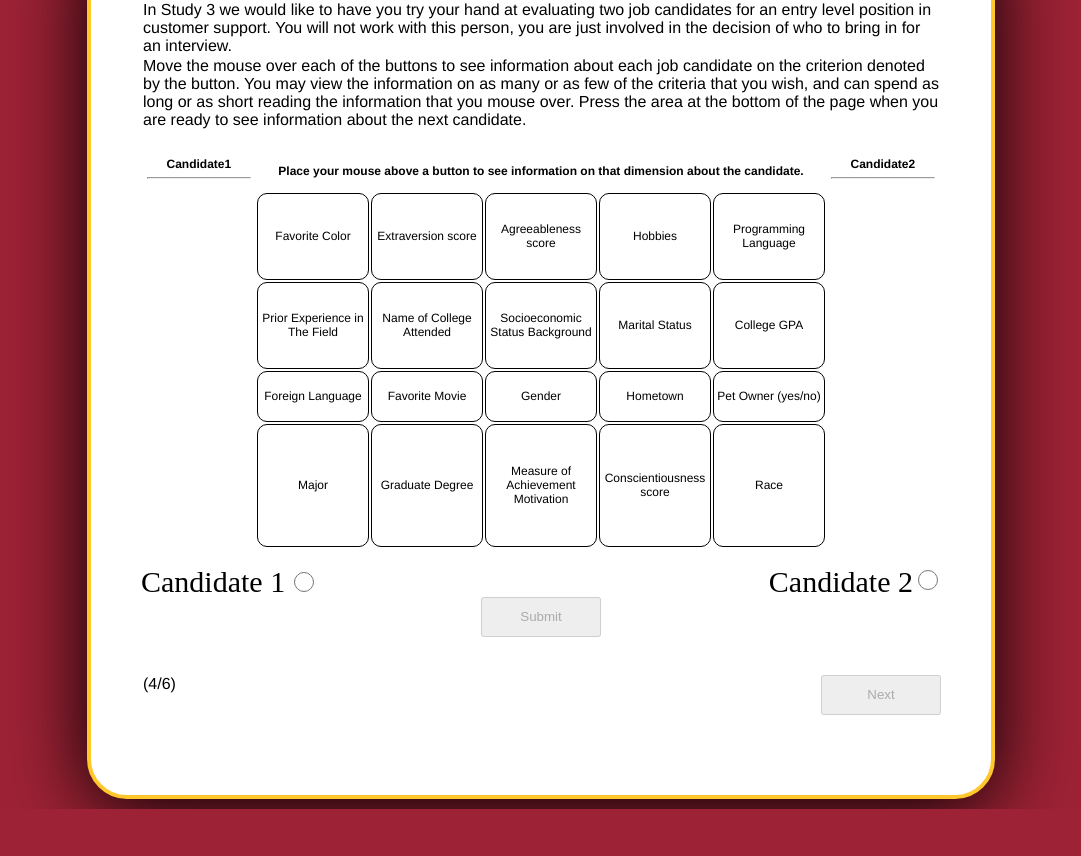
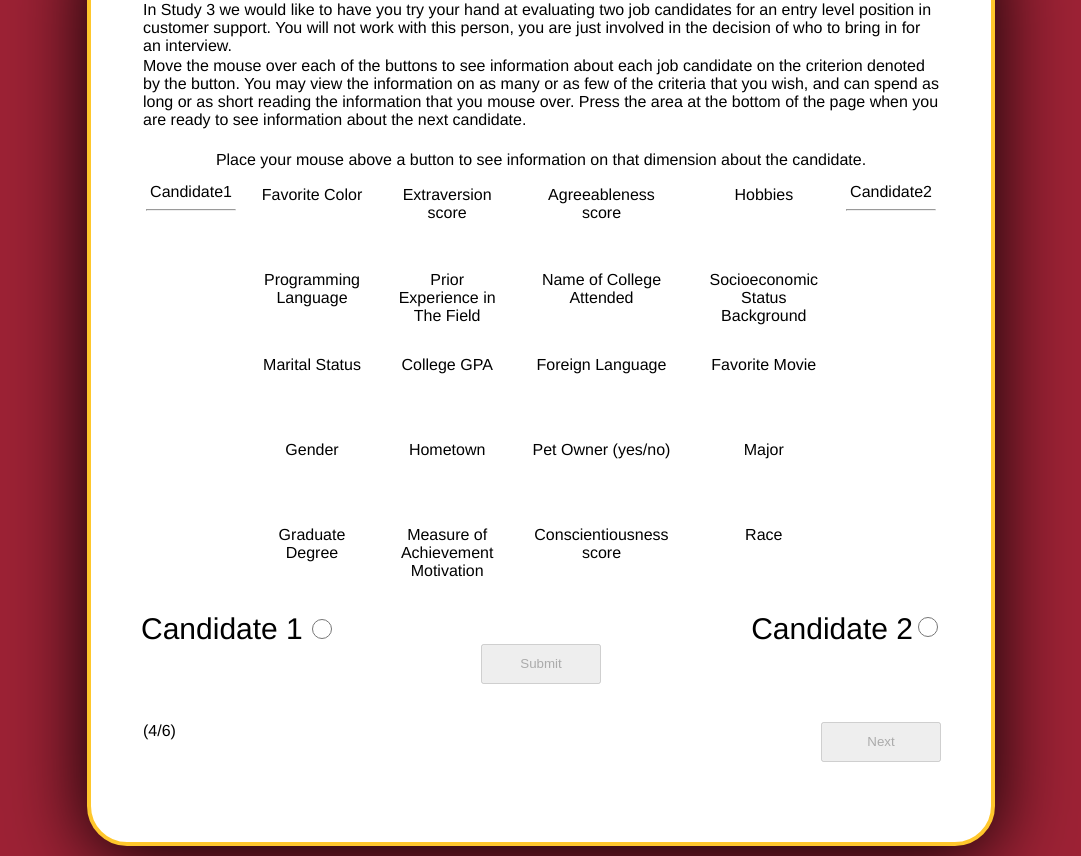
Before and after one commit to agliber/marshall-matters, a plain HTML site: page study3P1.html in a window 1280 px wide. Shown: the part 93-949 px from the top of the page, without its empty margins (99-1180 px from the left). Before the commit the page ends 902 px from the top, so only its background shows below. Drawn offline with Linux system fonts and the light colour scheme.

Commit message:
change study3 html to grid layout

```diff
--- a/study3P1.css
+++ b/study3P1.css
@@ -1,48 +1,46 @@
 #infoTable{
-  margin: 0 auto;
-  width: 800px;
-  height: 400px;
-  table-layout: fixed;
-  empty-cells: hide;
-}
-#tableTopRow {
-  height: 40px;
-}
-td,th {
-  font-size: 12px;
-  padding: 2px;
-  border-collapse: separate;
-  vertical-align: center;
-  text-align: center;
+  display: grid;
+  grid-template-columns: 100px auto auto auto auto 100px;
+  grid-template-rows: auto 80px 80px 80px 80px 80px;
+
+  grid-gap: 5px;
+  width: 100%;
 
 }
-td{
-  border: solid 1px;
+#tableTitle{
+  text-align: center;
+  grid-column: 1/7;
+}
+.candidate{
+  position: sticky;
+  top: 0;
+  padding: 5px;
+  text-align: center;
+}
+.candidateTitle{
+  position: sticky;
+  top: 0;
+}
+#candidate1{
+  grid-area: 2/1  /  7/2;
+}
+#candidate2{
+  grid-area: 2/6  /  7/7;
+}
+.infoLabel{
   border-radius: 10px;
-  box-shadow: none;
-  -webkit-transition:  background-color 0.5s;
-  transition:  box-shadow 0.5s;
-  transition-timing-function: ease-in-out;
-
+  padding: 10px;
+  text-align: center;
+  transition: box-shadow ease-in-out 0.5s;
+  /width: 200px;
+}
+.infoLabel:hover{
+  box-shadow: 0 0 20px;
 }
 
-td:hover{
-    /background-color: #ffc72c;
-    box-shadow: 0 0 20px;
 
-}
-th.candidate{
-  vertical-align: top;
 
-}
-.candidateInfoBox {
-  position: sticky;
-  top:0px;
-  width: 96%;
-  height: 60px;
-  padding: 2px;
-  vertical-align: center;
-}
+
 .info{
   display:none;
 }
@@ -68,12 +66,8 @@ p{
 }
 
 @media only screen and (max-width: 992px){
-  #infoTable{
-    width: 600px;
-  }
-  td,th{
-    font-size: 8px;
-  }
+
+
   #radioButtonContainer{
     width: 600px;
     margin: 0 auto;
--- a/study3P1.html
+++ b/study3P1.html
@@ -22,11 +22,15 @@
     </header>
     <main>
 
-      <table id="infoTable">
-        <tr id="tableTopRow">
-          <th class="candidate" rowspan="5">
-            <div class="candidateInfoBox" id="candidate1">
-              <div><p>Candidate1</p></div>
+      <div id="infoTable">
+        <div id = "tableTitle" >
+          <p>Place your mouse above a button to see information on that dimension about the candidate.</p>
+        </div>
+
+
+          <div  id="candidate1">
+            <div class="candidate">
+              <p class="candidateTitle">Candidate1</p>
               <hr><br>
               <p class="info">3.1</p>
               <p class="info">11/15</p>
@@ -49,13 +53,36 @@
               <p class="info">None</p>
               <p class="info">None</p>
             </div>
-          </th>
-          <th id = "tableTitle" colspan="5">
-            <p>Place your mouse above a button to see information on that dimension about the candidate.</p>
-          </th>
-          <th class="candidate" rowspan="5">
-            <div class="candidateInfoBox" id="candidate2">
-              <div><p>Candidate2</p></div>
+        </div>
+
+
+
+      <!--  need to  randomize position of cells -->
+        <div class="infoLabel"> College GPA</div>
+        <div class="infoLabel"> Extraversion score</div>
+        <div class="infoLabel"> Agreeableness score</div>
+        <div class="infoLabel"> Conscientiousness score</div>
+        <div class="infoLabel"> Gender</div>
+        <div class="infoLabel"> Race</div>
+        <div class="infoLabel"> Name of College Attended</div>
+        <div class="infoLabel"> Major</div>
+        <div class="infoLabel"> Socioeconomic Status Background</div>
+        <div class="infoLabel"> Prior Experience in The Field</div>
+        <div class="infoLabel"> Pet Owner (yes/no)</div>
+        <div class="infoLabel"> Hobbies</div>
+        <div class="infoLabel"> Marital Status</div>
+        <div class="infoLabel"> Measure of Achievement Motivation</div>
+        <div class="infoLabel"> Favorite Color</div>
+        <div class="infoLabel"> Favorite Movie</div>
+        <div class="infoLabel"> Hometown</div>
+        <div class="infoLabel"> Programming Language </div>
+        <div class="infoLabel"> Foreign Language</div>
+        <div class="infoLabel"> Graduate Degree</div>
+
+
+        <div  id="candidate2">
+          <div class="candidate">
+            <p class="candidateTitle">Candidate2</p>
             <hr><br>
             <p class="info">3.4</p>
             <p class="info">8/15</p>
@@ -78,39 +105,10 @@
             <p class="info">Spanish</p>
             <p class="info">None</p>
           </div>
-          </th>
-        </tr>
+        </div>
 
-          <tr> <!--  need to  randomize position of cells -->
-            <td> College GPA</td>
-            <td> Extraversion score</td>
-            <td> Agreeableness score</td>
-            <td> Conscientiousness score</td>
-            <td> Gender</td>
-          </tr>
-          <tr>
-            <td> Race</td>
-            <td> Name of College Attended</td>
-            <td> Major</td>
-            <td> Socioeconomic Status Background</td>
-            <td> Prior Experience in The Field</td>
-          </tr>
-          <tr>
-            <td> Pet Owner (yes/no)</td>
-            <td> Hobbies</td>
-            <td> Marital Status</td>
-            <td> Measure of Achievement Motivation</td>
-            <td> Favorite Color</td>
-          </tr>
-          <tr>
-            <td> Favorite Movie</td>
-            <td> Hometown</td>
-            <td> Programming Language </td>
-            <td> Foreign Language</td>
-            <td> Graduate Degree</td>
-          </tr>
 
-      </table>
+      </div>
       <br>
       <form>
         <div id="radioButtonContainer">
--- a/study3P1.js
+++ b/study3P1.js
@@ -26,7 +26,7 @@ document.querySelector("input[type=submit]").addEventListener("click",function(e
 
 var candidate1InfoBox = document.querySelector("#candidate1").querySelectorAll(".info");
 var candidate2InfoBox = document.querySelector("#candidate2").querySelectorAll(".info");
-var infoLabels = document.querySelectorAll("td");
+var infoLabels = document.querySelectorAll(".infoLabel");
 
 infoLabels.forEach(function(label,i){
   candidate1InfoBox[i].setAttribute("data-info-num",i);
@@ -55,7 +55,7 @@ function startTimer(e){//displays the information for each candidate upon hoveri
       return;
     }
 
-    if(e.target.tagName == "TD"){
+    if(e.target.className == "infoLabel"){
       console.log(e.target.innerHTML);
       var infoNum = e.target.getAttribute("data-info-num");
       time = 0;
@@ -71,7 +71,7 @@ table.addEventListener("mouseout", function(e){//hides the information for each
   if(e.target.innerHTML.trim() === ""){//check for empty cell
     return;
   }
-    if(e.target.tagName == "TD"){
+    if(e.target.className == "infoLabel"){
       clearTimeout(timeout);
       var infoNum = e.target.getAttribute("data-info-num");
       clearInterval(interval);
--- a/studyAll.css
+++ b/studyAll.css
@@ -41,7 +41,7 @@ button.navigation[type="next"]{
   cursor: pointer;
 }
 
-p, h1, td{
+p, h1, td, div{
   font-family: helvetica;
 }
 
```
Lines whose indentation alone changed are shown as unchanged.
